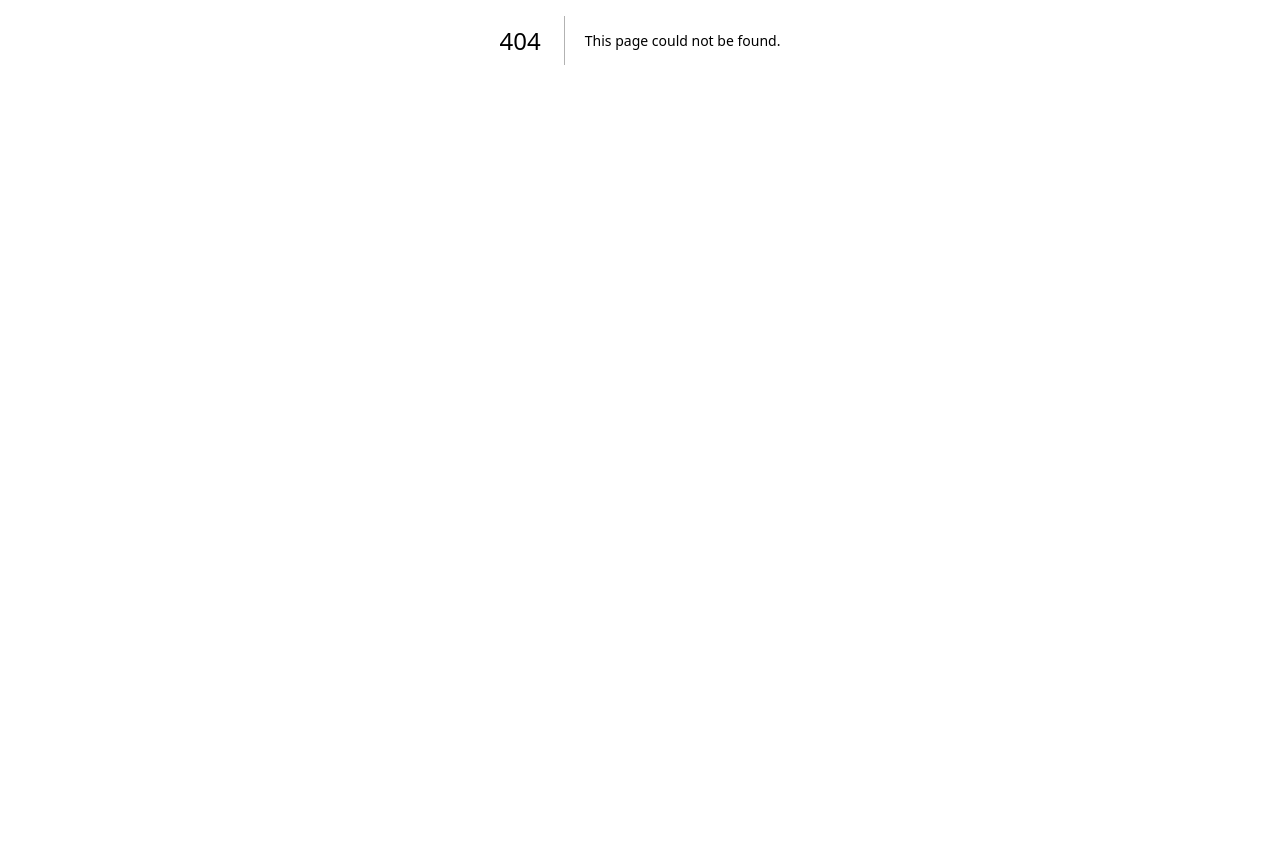
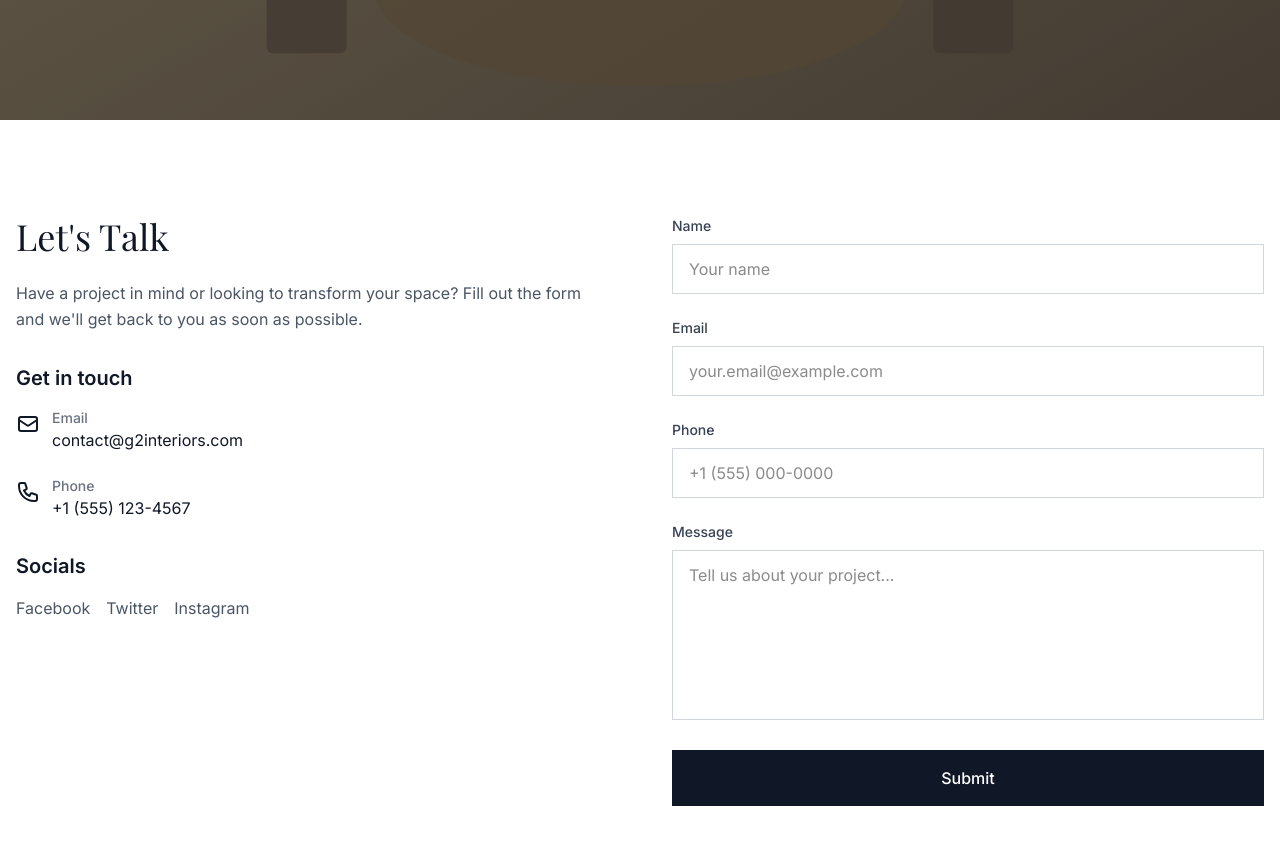
Before and after one commit to Utkrsh2405/g2-interiros, a Next.js app: page /contact in a window 1280 px wide. Before the commit this address had no page. Shown: the part 360-1204 px from the top of the page. Before the commit the page ends 800 px from the top, so only its background shows below. Built offline with nearby package versions, Linux system fonts and the light colour scheme; a web font is replaced by a local one.

Commit message:
feat: create Contact page with Hero, ContactForm and CTA

```diff
--- /dev/null
+++ b/app/contact/page.tsx
@@ -0,0 +1,14 @@
+import React from 'react';
+import ContactHero from '@/components/contact/ContactHero';
+import ContactForm from '@/components/contact/ContactForm';
+import CTA from '@/components/CTA';
+
+export default function ContactPage() {
+  return (
+    <div>
+      <ContactHero />
+      <ContactForm />
+      <CTA />
+    </div>
+  );
+}
--- /dev/null
+++ b/components/contact/ContactForm.tsx
@@ -0,0 +1,174 @@
+'use client';
+
+import React, { useState } from 'react';
+
+const ContactForm = () => {
+  const [formData, setFormData] = useState({
+    name: '',
+    email: '',
+    phone: '',
+    message: '',
+  });
+
+  const handleChange = (e: React.ChangeEvent<HTMLInputElement | HTMLTextAreaElement>) => {
+    setFormData({
+      ...formData,
+      [e.target.name]: e.target.value,
+    });
+  };
+
+  const handleSubmit = (e: React.FormEvent) => {
+    e.preventDefault();
+    // Handle form submission logic here
+    console.log('Form submitted:', formData);
+    alert('Thank you for contacting us! We will get back to you soon.');
+    // Reset form
+    setFormData({ name: '', email: '', phone: '', message: '' });
+  };
+
+  const contactInfo = [
+    { label: 'Email', value: 'contact@g2interiors.com', icon: 'M3 8l7.89 5.26a2 2 0 002.22 0L21 8M5 19h14a2 2 0 002-2V7a2 2 0 00-2-2H5a2 2 0 00-2 2v10a2 2 0 002 2z' },
+    { label: 'Phone', value: '+1 (555) 123-4567', icon: 'M3 5a2 2 0 012-2h3.28a1 1 0 01.948.684l1.498 4.493a1 1 0 01-.502 1.21l-2.257 1.13a11.042 11.042 0 005.516 5.516l1.13-2.257a1 1 0 011.21-.502l4.493 1.498a1 1 0 01.684.949V19a2 2 0 01-2 2h-1C9.716 21 3 14.284 3 6V5z' },
+  ];
+
+  const socialLinks = [
+    { name: 'Facebook', icon: 'M18 2h-3a5 5 0 00-5 5v3H7v4h3v8h4v-8h3l1-4h-4V7a1 1 0 011-1h3z' },
+    { name: 'Twitter', icon: 'M23 3a10.9 10.9 0 01-3.14 1.53 4.48 4.48 0 00-7.86 3v1A10.66 10.66 0 013 4s-4 9 5 13a11.64 11.64 0 01-7 2c9 5 20 0 20-11.5a4.5 4.5 0 00-.08-.83A7.72 7.72 0 0023 3z' },
+    { name: 'Instagram', icon: 'M16 11.37A4 4 0 1112.63 8 4 4 0 0116 11.37zm1.5-4.87h.01' },
+  ];
+
+  return (
+    <section className="py-16 md:py-24 bg-white">
+      <div className="container mx-auto px-4">
+        <div className="grid grid-cols-1 lg:grid-cols-2 gap-12 lg:gap-16">
+          {/* Left Column - Contact Info */}
+          <div>
+            <h2 className="text-3xl md:text-4xl font-serif text-gray-900 mb-6">
+              Let's Talk
+            </h2>
+
+            <p className="text-gray-600 leading-relaxed mb-8">
+              Have a project in mind or looking to transform your space? Fill
+              out the form and we'll get back to you as soon as possible.
+            </p>
+
+            {/* Contact Information */}
+            <div className="space-y-6 mb-8">
+              <h3 className="text-xl font-semibold text-gray-900 mb-4">Get in touch</h3>
+              {contactInfo.map((item, index) => (
+                <div key={index} className="flex items-start gap-3">
+                  <svg className="w-6 h-6 text-gray-900 mt-1" fill="none" stroke="currentColor" viewBox="0 0 24 24">
+                    <path strokeLinecap="round" strokeLinejoin="round" strokeWidth={2} d={item.icon} />
+                  </svg>
+                  <div>
+                    <p className="text-sm font-medium text-gray-500">{item.label}</p>
+                    <p className="text-gray-900">{item.value}</p>
+                  </div>
+                </div>
+              ))}
+            </div>
+
+            {/* Social Links */}
+            <div>
+              <h3 className="text-xl font-semibold text-gray-900 mb-4">Socials</h3>
+              <div className="flex gap-4">
+                {socialLinks.map((social, index) => (
+                  <a
+                    key={index}
+                    href="#"
+                    className="text-gray-600 hover:text-gray-900 transition-colors"
+                    aria-label={social.name}
+                  >
+                    <span className="block">{social.name}</span>
+                  </a>
+                ))}
+              </div>
+            </div>
+          </div>
+
+          {/* Right Column - Form */}
+          <div>
+            <form onSubmit={handleSubmit} className="space-y-6">
+              {/* Name Field */}
+              <div>
+                <label htmlFor="name" className="block text-sm font-medium text-gray-700 mb-2">
+                  Name
+                </label>
+                <input
+                  type="text"
+                  id="name"
+                  name="name"
+                  value={formData.name}
+                  onChange={handleChange}
+                  required
+                  className="w-full px-4 py-3 border border-gray-300 focus:outline-none focus:ring-2 focus:ring-gray-900 focus:border-transparent transition-all"
+                  placeholder="Your name"
+                />
+              </div>
+
+              {/* Email Field */}
+              <div>
+                <label htmlFor="email" className="block text-sm font-medium text-gray-700 mb-2">
+                  Email
+                </label>
+                <input
+                  type="email"
+                  id="email"
+                  name="email"
+                  value={formData.email}
+                  onChange={handleChange}
+                  required
+                  className="w-full px-4 py-3 border border-gray-300 focus:outline-none focus:ring-2 focus:ring-gray-900 focus:border-transparent transition-all"
+                  placeholder="your.email@example.com"
+                />
+              </div>
+
+              {/* Phone Field */}
+              <div>
+                <label htmlFor="phone" className="block text-sm font-medium text-gray-700 mb-2">
+                  Phone
+                </label>
+                <input
+                  type="tel"
+                  id="phone"
+                  name="phone"
+                  value={formData.phone}
+                  onChange={handleChange}
+                  className="w-full px-4 py-3 border border-gray-300 focus:outline-none focus:ring-2 focus:ring-gray-900 focus:border-transparent transition-all"
+                  placeholder="+1 (555) 000-0000"
+                />
+              </div>
+
+              {/* Message Field */}
+              <div>
+                <label htmlFor="message" className="block text-sm font-medium text-gray-700 mb-2">
+                  Message
+                </label>
+                <textarea
+                  id="message"
+                  name="message"
+                  value={formData.message}
+                  onChange={handleChange}
+                  required
+                  rows={6}
+                  className="w-full px-4 py-3 border border-gray-300 focus:outline-none focus:ring-2 focus:ring-gray-900 focus:border-transparent transition-all resize-none"
+                  placeholder="Tell us about your project..."
+                />
+              </div>
+
+              {/* Submit Button */}
+              <button
+                type="submit"
+                className="w-full bg-gray-900 text-white py-4 px-8 hover:bg-gray-800 transition-colors duration-300 font-medium"
+              >
+                Submit
+              </button>
+            </form>
+          </div>
+        </div>
+      </div>
+    </section>
+  );
+};
+
+export default ContactForm;
--- /dev/null
+++ b/components/contact/ContactHero.tsx
@@ -0,0 +1,31 @@
+import React from 'react';
+
+const ContactHero = () => {
+  return (
+    <section className="relative h-[50vh] md:h-[60vh] flex items-center justify-center">
+      {/* Background Image */}
+      <div
+        className="absolute inset-0 bg-cover bg-center"
+        style={{
+          backgroundImage: "url('/images/contact-hero-bg.svg')",
+        }}
+      />
+
+      {/* Overlay */}
+      <div className="absolute inset-0 bg-black/40" />
+
+      {/* Content */}
+      <div className="relative z-10 text-center px-4">
+        <h1 className="text-4xl md:text-5xl lg:text-6xl font-serif text-white mb-4">
+          Contact
+        </h1>
+        <p className="text-white/90 text-lg max-w-xl mx-auto">
+          Have a project in mind or looking to transform your space? Get in touch
+          with us today.
+        </p>
+      </div>
+    </section>
+  );
+};
+
+export default ContactHero;
```
Also changed, not shown: public/images/contact-hero-bg.svg (added).
